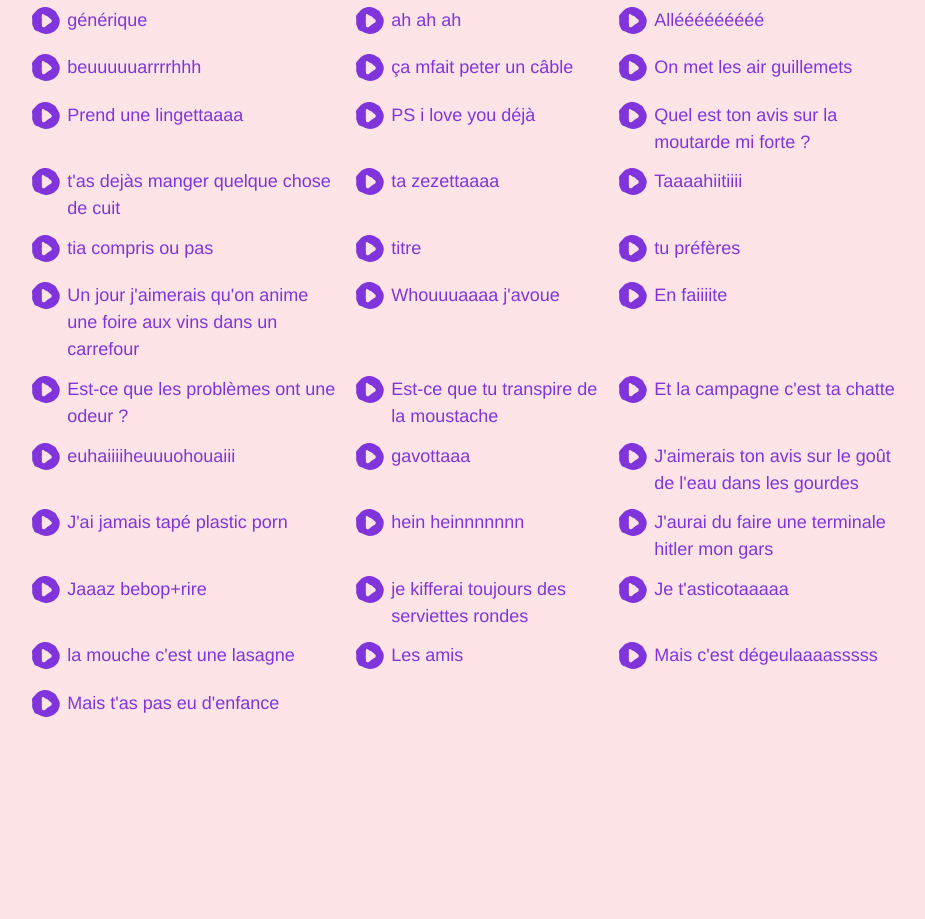
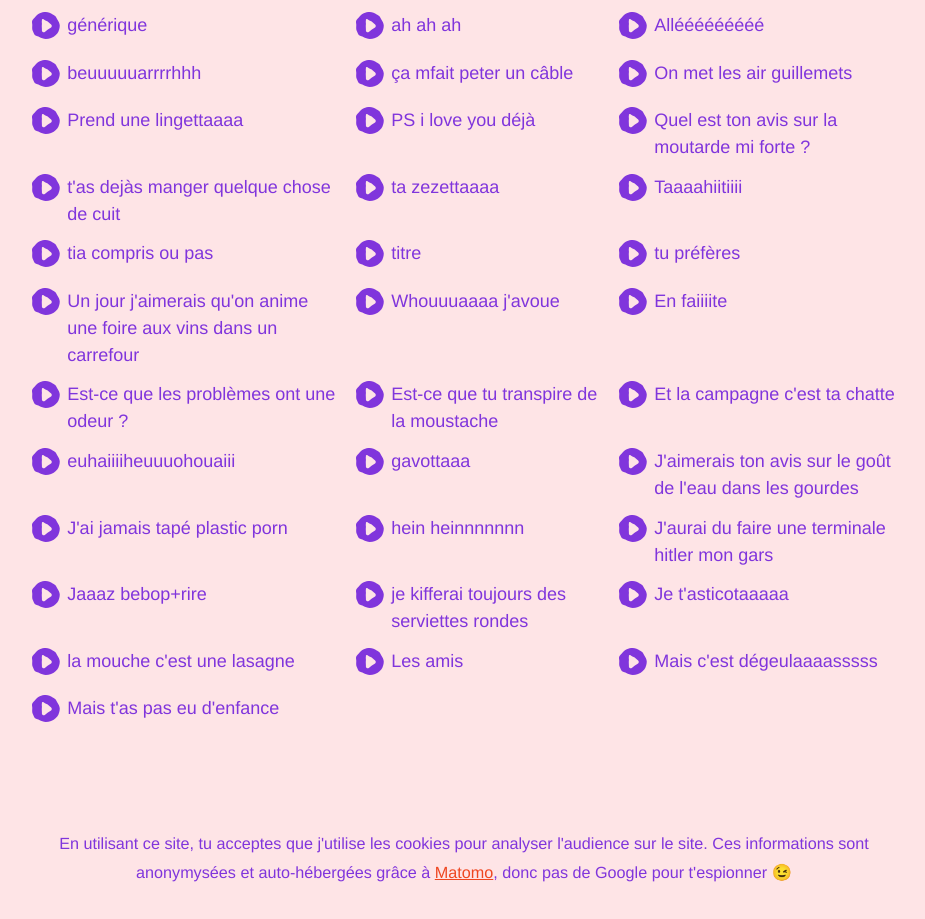
Before and after one commit to batgithub/laboiteagavottes, a website: page dev/index.html in a window 1280 px wide. Shown: the part 454-1373 px from the top of the page, without its empty margins (176-1101 px from the left). Before the commit the page ends 1242 px from the top, so only its background shows below. Drawn offline with Linux system fonts and the light colour scheme; a web font is replaced by a local one.

Commit message:
Add cookie consent

```diff
--- a/dev/index.html
+++ b/dev/index.html
@@ -67,6 +67,9 @@
           <div class="sounds"></div>
         </section>
       </div>
+      <footer>
+        En utilisant ce site, tu acceptes que j'utilise les cookies pour analyser l'audience sur le site. Ces informations sont anonymysées et auto-hébergées grâce à <a href="https://matomo.org/">Matomo</a>, donc pas de Google pour t'espionner 😉
+      </footer>
     </main>
 
 
--- a/dev/sass/layout/_home.scss
+++ b/dev/sass/layout/_home.scss
@@ -16,7 +16,7 @@ body {
   font-family: $font;
   font-weight: 400;
   font-size: 18px;
-  line-height: 1.5em;
+  line-height: 1.6em;
   color: $primary;
 
 
@@ -60,6 +60,13 @@ body {
 
 }
 
+footer {
+
+  margin-top: 2em;
+  margin-bottom: 2em;
+  font-size: .9em;
+  text-align: center;
+}
 
 a {
   color: $secondary;
```
Also changed, not shown: docs/index.html (+3 -0 lines), dev/style.css, docs/style.css.
